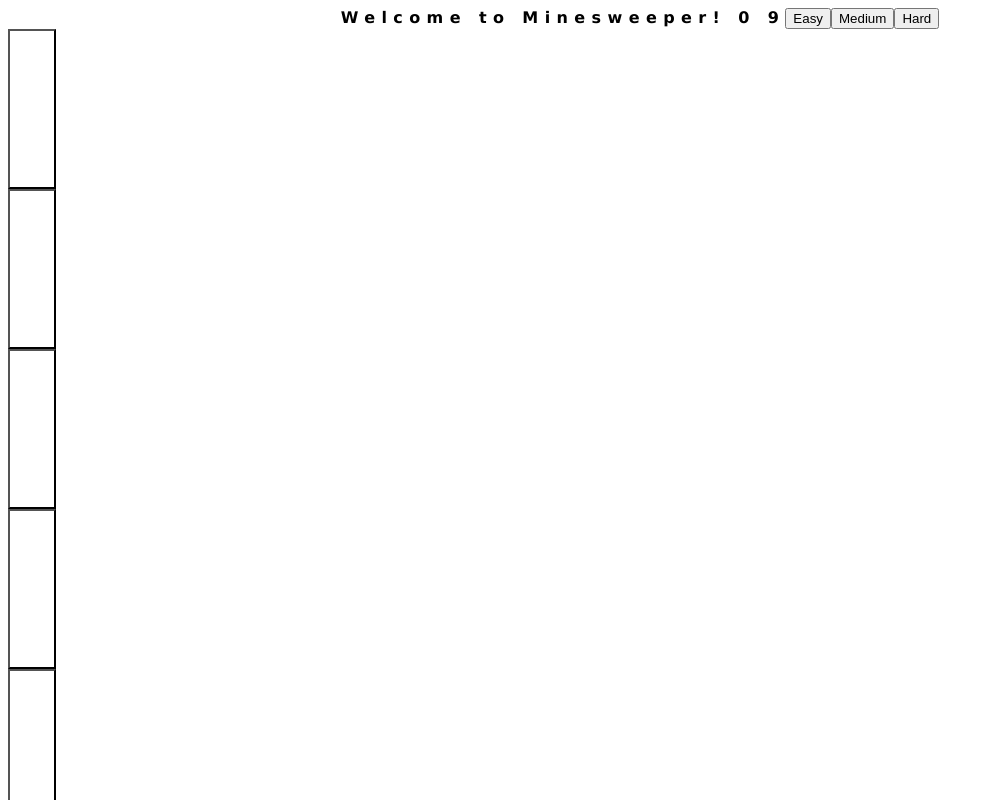
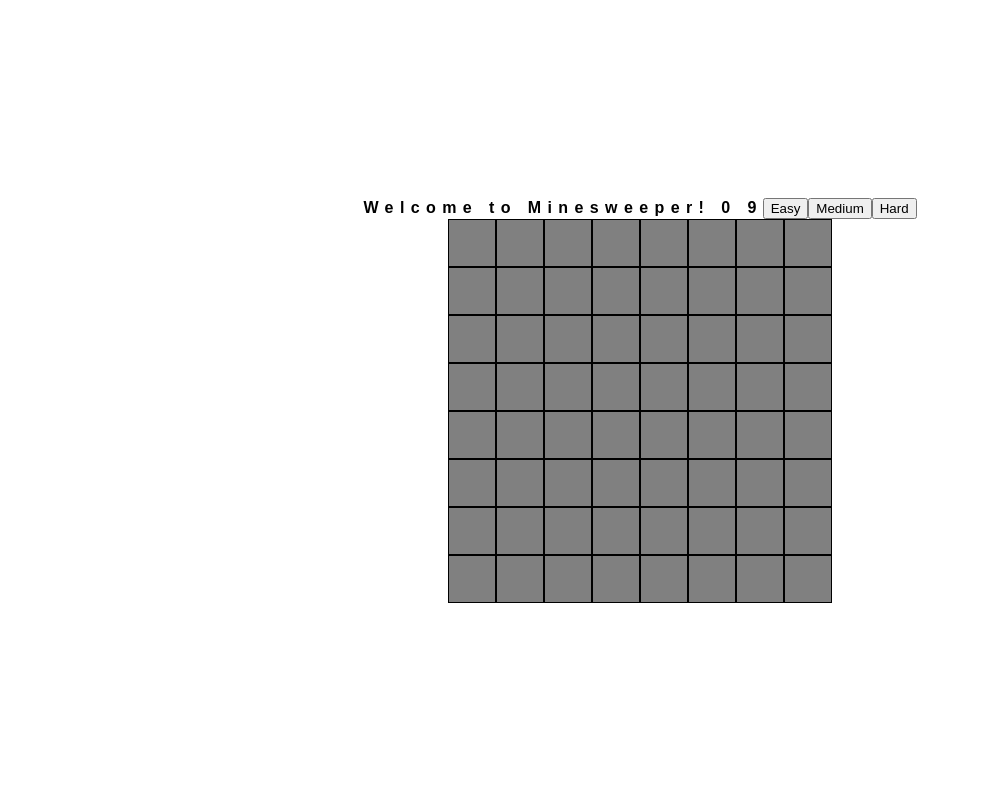
Before and after one commit to Amheisern/Minesweeper, a React (Vite) app: page / in a window 1280 px wide. Shown: the top 800 px of the page, without its empty margins (0-994 px from the left). Built offline with nearby package versions, Linux system fonts and the light colour scheme.

Commit message:
css and difficulty working ... */h1 needs to be further styled

```diff
--- a/src/App.tsx
+++ b/src/App.tsx
@@ -1,15 +1,15 @@
 import React, { useState, MouseEvent } from 'react'
 
 export function App() {
-  // type Cell = 1 | 2 | 3 | 4 | 5 | 6 | 7 | 8 | '*' | '_' | ' ' | 'F'
-  // type Row = [Cell, Cell, Cell, Cell, Cell, Cell, Cell, Cell]
-  // type Game = {
-  //   board: [Row, Row, Row, Row, Row, Row, Row, Row]
-  //   id: null | number
-  //   state: null | 'new' | 'playing' | 'won' | 'lost'
-  //   mines: 9
-  // }
-  const [game, setGame] = useState({
+  type Cell = 1 | 2 | 3 | 4 | 5 | 6 | 7 | 8 | '*' | '_' | ' ' | 'F'
+  type Row = [Cell, Cell, Cell, Cell, Cell, Cell, Cell, Cell]
+  type Game = {
+    board: [Row, Row, Row, Row, Row, Row, Row, Row]
+    id: null | number
+    state: null | 'new' | 'playing' | 'won' | 'lost'
+    mines: 9
+  }
+  const [game, setGame] = useState<Game>({
     board: [
       [' ', ' ', ' ', ' ', ' ', ' ', ' ', ' '],
       [' ', ' ', ' ', ' ', ' ', ' ', ' ', ' '],
--- a/src/index.scss
+++ b/src/index.scss
@@ -10,18 +10,21 @@
   --hard-cell-size: 1.5rem;
   --hard-board-size: 24;
 }
+body {
+  margin: 0;
+  height: 100%;
+}
 div {
-  list-style: none;
-  margin: 0;
-  padding: 0;
-  display: grid;
-  height: 100%;
+  height: 100vh;
+  display: flex;
+  flex-direction: column;
+  align-items: center;
+  justify-content: center;
 }
 h1 {
   /* center the header */
   text-align: center;
   /* Use a sans serif font with a little spacing and color */
-  font-family: Verdana, Geneva, Tahoma, sans-serif;
   letter-spacing: 0.4rem;
   font-size: var(--header-font-size);
   color: var(--header-text-color);
@@ -31,14 +34,15 @@ h1 {
   /* Set a background color for the header */
   background-color: var(--header-background);
 }
-section button {
+section {
   /* Be gone margins! */
+  list-style: none;
   margin: 0;
   padding: 0;
-  display: flex;
-  align-items: center;
-  justify-content: center;
-  color: white;
+  display: grid;
+  // display: flex;
+  // align-items: center;
+  // justify-content: center;
 }
 section.difficulty-0 button {
   width: var(--easy-cell-size);
@@ -69,20 +73,14 @@ section.difficulty-2 {
   width: calc(var(--hard-board-size) * var(--hard-cell-size));
 }
 section button {
-  /* Use a monospace font */
-  font-family: monospace;
-  font-size: var(--square-font-size);
-  /* Style the background color of the item */
-  background-color: var(--square-background-color);
-  /* Make the cursor a pointer by default */
-  cursor: pointer;
-  /* Center the text in the LI */
+  margin: 0;
+  padding: 0.5;
+  background-color: grey;
+  border: 1px solid black;
   display: flex;
   align-items: center;
   justify-content: center;
-  /* Don't let the squares become too small */
-  min-width: 3rem;
-  min-height: 10rem;
+  color: white;
 }
 section button.taken {
   cursor: not-allowed;
```
